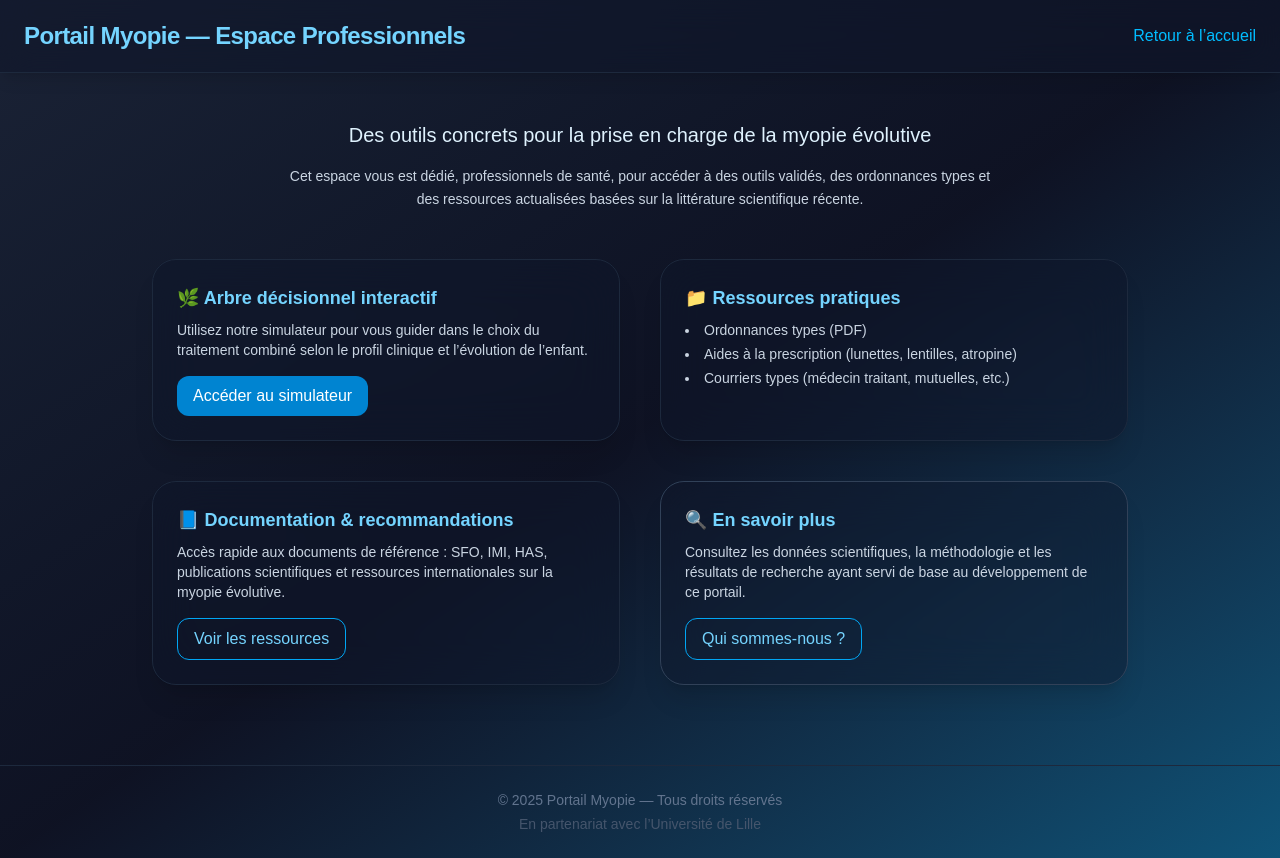
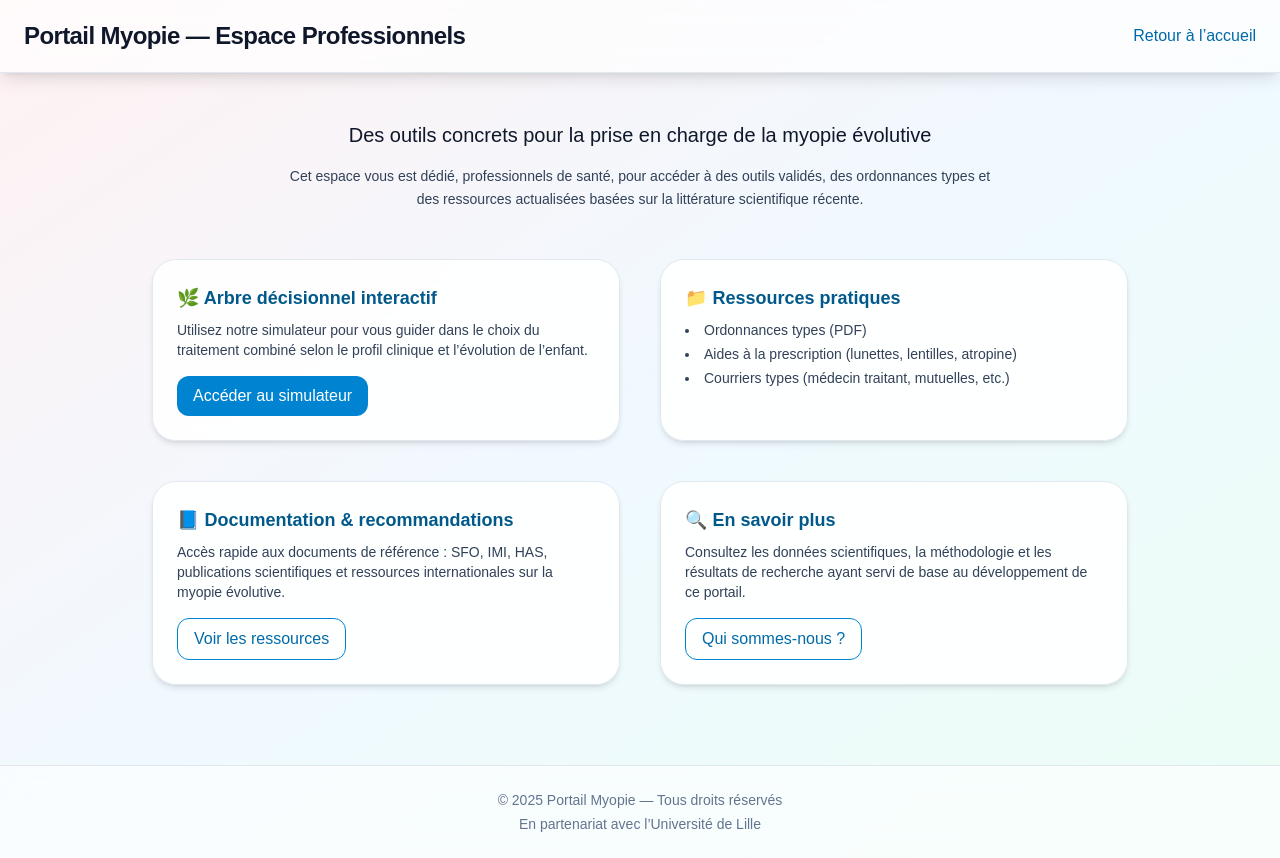
Before and after one commit to Ophtanass/myopie-web, a Next.js app: page /pro in a window 1280 px wide. Built offline with nearby package versions, Linux system fonts and the light colour scheme.

Commit message:
Update pro.tsx

```diff
--- a/pages/pro.tsx
+++ b/pages/pro.tsx
@@ -3,27 +3,23 @@ import Link from "next/link";
 
 export default function Pro() {
   return (
-    <main className="min-h-screen text-slate-100 relative">
-
-      {/* Background gradient harmonisé */}
-      <div className="absolute inset-0 -z-10 bg-gradient-to-br from-slate-900 via-slate-950 to-sky-900 opacity-95" />
-
+    <main className="min-h-screen bg-gradient-to-br from-rose-50 via-sky-50 to-emerald-50 text-slate-800">
       {/* HEADER */}
-      <header className="w-full px-6 py-5 shadow-lg bg-slate-900/60 backdrop-blur-lg border-b border-slate-800 flex justify-between items-center">
-        <h1 className="text-2xl font-semibold tracking-tight text-sky-300">
+      <header className="w-full px-6 py-5 shadow-lg bg-white/70 backdrop-blur-md border-b border-slate-200 flex justify-between items-center">
+        <h1 className="text-2xl font-semibold tracking-tight text-slate-900">
           Portail Myopie — Espace Professionnels
         </h1>
-        <Link href="/" className="text-sky-400 hover:text-sky-300 underline-offset-2 hover:underline">
+        <Link href="/" className="text-sky-700 hover:text-sky-600 underline-offset-2 hover:underline">
           Retour à l’accueil
         </Link>
       </header>
 
       {/* INTRO */}
       <section className="px-6 py-12 text-center max-w-3xl mx-auto">
-        <h2 className="text-xl font-medium mb-4 text-sky-100">
+        <h2 className="text-xl font-medium mb-4 text-slate-900">
           Des outils concrets pour la prise en charge de la myopie évolutive
         </h2>
-        <p className="text-slate-300 text-sm leading-relaxed">
+        <p className="text-slate-700 text-sm leading-relaxed">
           Cet espace vous est dédié, professionnels de santé, pour accéder à des outils validés,
           des ordonnances types et des ressources actualisées basées sur la littérature scientifique récente.
         </p>
@@ -31,12 +27,10 @@ export default function Pro() {
 
       {/* SECTIONS PRINCIPALES */}
       <section className="px-6 pb-20 grid gap-10 md:grid-cols-2 max-w-5xl mx-auto">
-
         {/* ARBRE DÉCISIONNEL */}
-        <div className="bg-slate-900/50 border border-slate-800 p-6 rounded-3xl shadow-xl
-                        hover:scale-[1.01] transition backdrop-blur-xl">
-          <h3 className="text-lg font-semibold text-sky-300 mb-2">🌿 Arbre décisionnel interactif</h3>
-          <p className="text-sm text-slate-300 mb-4">
+        <div className="bg-white/90 border border-slate-200 p-6 rounded-3xl shadow-md hover:shadow-lg hover:scale-[1.01] transition backdrop-blur-sm">
+          <h3 className="text-lg font-semibold text-sky-800 mb-2">🌿 Arbre décisionnel interactif</h3>
+          <p className="text-sm text-slate-700 mb-4">
             Utilisez notre simulateur pour vous guider dans le choix du traitement combiné
             selon le profil clinique et l’évolution de l’enfant.
           </p>
@@ -49,10 +43,9 @@ export default function Pro() {
         </div>
 
         {/* RESSOURCES PRATIQUES */}
-        <div className="bg-slate-900/50 border border-slate-800 p-6 rounded-3xl shadow-xl
-                        hover:scale-[1.01] transition backdrop-blur-xl">
-          <h3 className="text-lg font-semibold text-sky-300 mb-2">📁 Ressources pratiques</h3>
-          <ul className="list-disc list-inside text-sm text-slate-300 space-y-1">
+        <div className="bg-white/90 border border-slate-200 p-6 rounded-3xl shadow-md hover:shadow-lg hover:scale-[1.01] transition backdrop-blur-sm">
+          <h3 className="text-lg font-semibold text-sky-800 mb-2">📁 Ressources pratiques</h3>
+          <ul className="list-disc list-inside text-sm text-slate-700 space-y-1">
             <li>Ordonnances types (PDF)</li>
             <li>Aides à la prescription (lunettes, lentilles, atropine)</li>
             <li>Courriers types (médecin traitant, mutuelles, etc.)</li>
@@ -60,32 +53,30 @@ export default function Pro() {
         </div>
 
         {/* DOCUMENTATION */}
-        <div className="bg-slate-900/50 border border-slate-800 p-6 rounded-3xl shadow-xl
-                        hover:scale-[1.01] transition backdrop-blur-xl">
-          <h3 className="text-lg font-semibold text-sky-300 mb-2">📘 Documentation & recommandations</h3>
-          <p className="text-sm text-slate-300 mb-4">
+        <div className="bg-white/90 border border-slate-200 p-6 rounded-3xl shadow-md hover:shadow-lg hover:scale-[1.01] transition backdrop-blur-sm">
+          <h3 className="text-lg font-semibold text-sky-800 mb-2">📘 Documentation & recommandations</h3>
+          <p className="text-sm text-slate-700 mb-4">
             Accès rapide aux documents de référence : SFO, IMI, HAS, publications
             scientifiques et ressources internationales sur la myopie évolutive.
           </p>
           <Link
-            href="/pro/documentation"
-            className="px-4 py-2 border border-sky-500 text-sky-300 hover:bg-sky-500 hover:text-slate-900 rounded-xl inline-block transition"
+            href="/documentation"
+            className="px-4 py-2 border border-sky-600 text-sky-700 hover:bg-sky-600 hover:text-white rounded-xl inline-block transition"
           >
             Voir les ressources
           </Link>
         </div>
 
         {/* QUI SOMMES-NOUS */}
-        <div className="bg-slate-900/40 border border-slate-700 p-6 rounded-3xl shadow-xl
-                        hover:scale-[1.01] transition backdrop-blur-xl">
-          <h3 className="text-lg font-semibold text-sky-300 mb-2">🔍 En savoir plus</h3>
-          <p className="text-sm text-slate-300 mb-4">
+        <div className="bg-white/90 border border-slate-200 p-6 rounded-3xl shadow-md hover:shadow-lg hover:scale-[1.01] transition backdrop-blur-sm">
+          <h3 className="text-lg font-semibold text-sky-800 mb-2">🔍 En savoir plus</h3>
+          <p className="text-sm text-slate-700 mb-4">
             Consultez les données scientifiques, la méthodologie et les résultats de recherche
             ayant servi de base au développement de ce portail.
           </p>
           <Link
             href="/about"
-            className="px-4 py-2 border border-sky-500 text-sky-300 hover:bg-sky-500 hover:text-slate-900 rounded-xl inline-block transition"
+            className="px-4 py-2 border border-sky-600 text-sky-700 hover:bg-sky-600 hover:text-white rounded-xl inline-block transition"
           >
             Qui sommes-nous ?
           </Link>
@@ -93,11 +84,10 @@ export default function Pro() {
       </section>
 
       {/* FOOTER */}
-      <footer className="px-6 py-6 border-t border-slate-800 text-sm text-slate-500 text-center">
+      <footer className="px-6 py-6 border-t border-slate-200 text-sm text-slate-500 text-center bg-white/60 backdrop-blur-md">
         <p>© 2025 Portail Myopie — Tous droits réservés</p>
-        <p className="mt-1 text-slate-600">En partenariat avec l’Université de Lille</p>
+        <p className="mt-1">En partenariat avec l’Université de Lille</p>
       </footer>
-
     </main>
   );
 }
```
